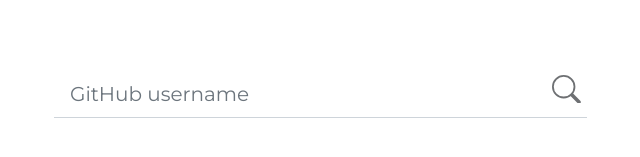
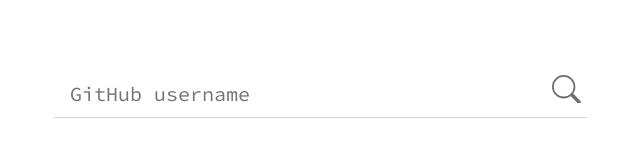
Before and after one commit to ashraymehta/exposed-github-emails, an Angular app: page / in a window 1280 px wide. Shown: the part 267-424 px from the top of the page, without its empty margins (316-956 px from the left). Built offline with nearby package versions, Linux system fonts and the light colour scheme; what ngx-lottie would draw is missing.

Commit message:
Using monospace for input fields.

```diff
--- a/src/app/exposed-list/exposed-list.component.html
+++ b/src/app/exposed-list/exposed-list.component.html
@@ -1,8 +1,8 @@
 <div *ngIf="exposedEmails">
   <h3 [ngPlural]="exposedEmails.length">
     <ng-template ngPluralCase="0">None of your email addresses are exposed.</ng-template>
-    <ng-template ngPluralCase="1">Found {{ exposedEmails.length }} email address exposed.</ng-template>
-    <ng-template ngPluralCase="other">Found {{ exposedEmails.length }} email addresses exposed.</ng-template>
+    <ng-template ngPluralCase="1">Found {{ exposedEmails.length }} exposed email address.</ng-template>
+    <ng-template ngPluralCase="other">Found {{ exposedEmails.length }} exposed email addresses.</ng-template>
   </h3>
   <div class="mt-3">
     <div class="card mt-2" *ngFor="let email of exposedEmails">
--- a/src/styles.scss
+++ b/src/styles.scss
@@ -2,8 +2,10 @@
 
 /* Importing Bootstrap SCSS file. */
 @import url('https://fonts.googleapis.com/css?family=Montserrat');
+@import url('https://fonts.googleapis.com/css?family=Source+Code+Pro');
 
 $font-family-base: 'Montserrat', sans-serif;
+$font-family-monospace: 'Source Code Pro', monospace;
 @import '~bootstrap/scss/bootstrap';
 
 html, body {
@@ -12,6 +14,7 @@
 }
 
 input {
+  font-family: $font-family-monospace;
   border: 0 !important;
   outline: 0 !important;
   border-radius: 0 !important;
```
